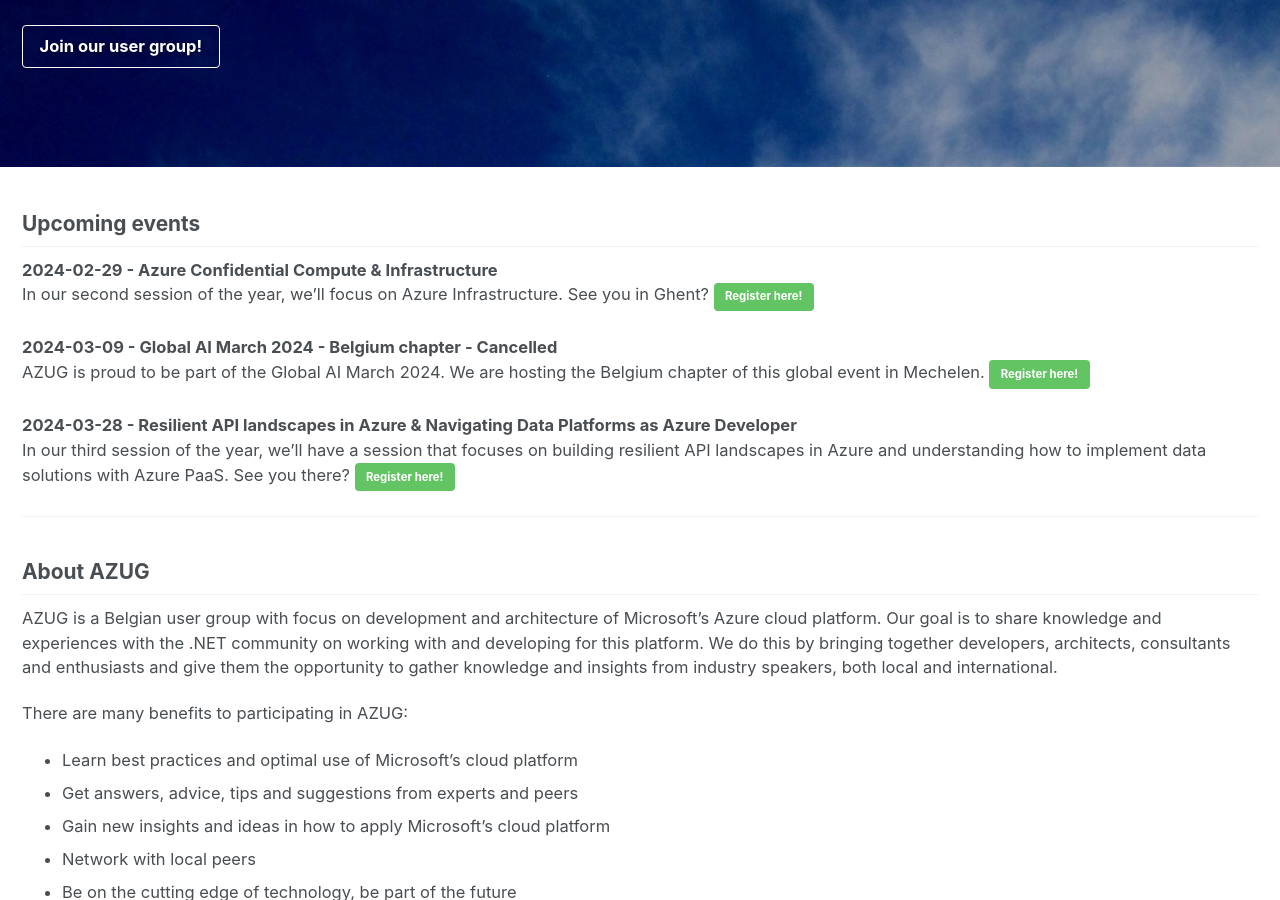
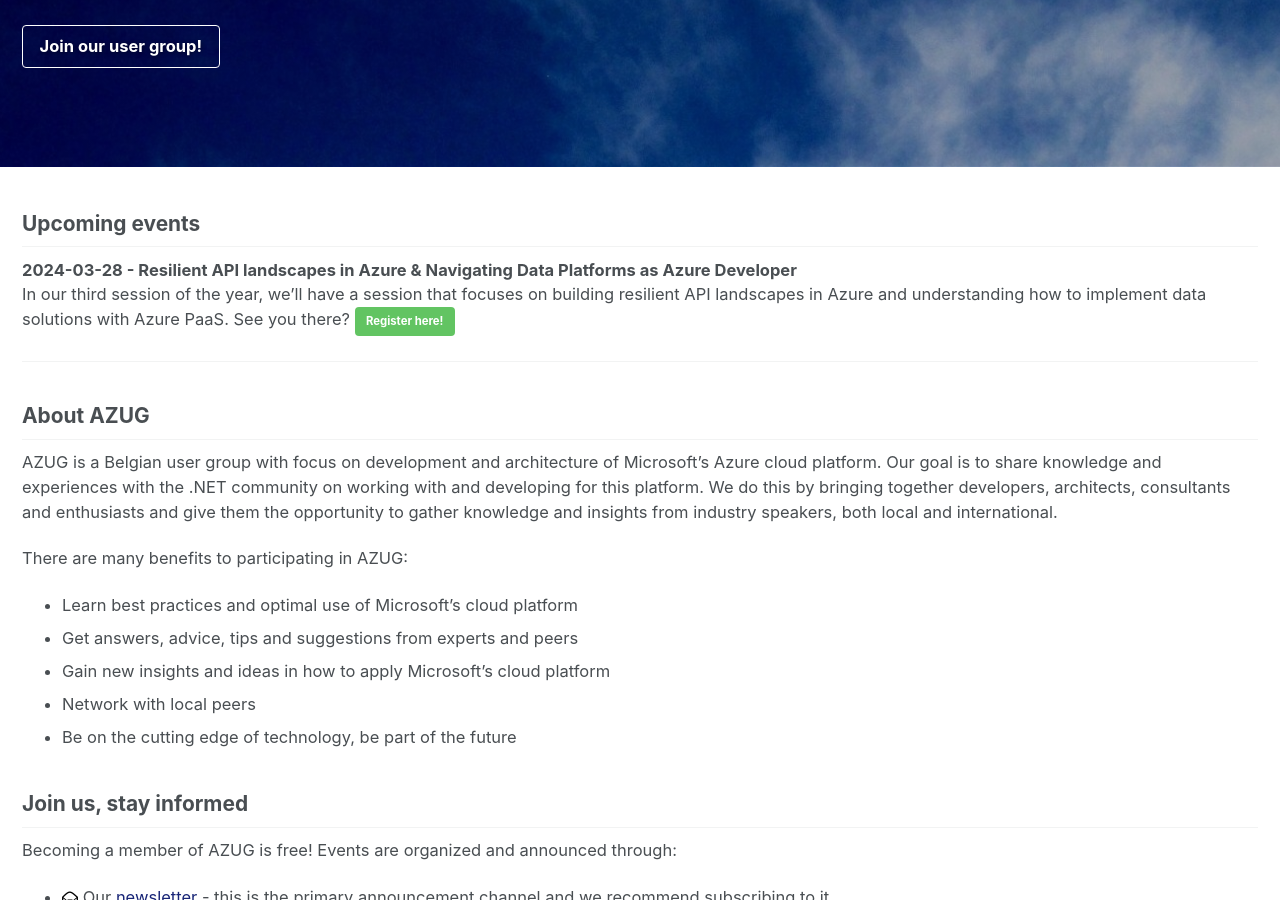
Before and after one commit to AzugBe/azugbe.github.io, a Jekyll site: the page built from index.md, in a window 1280 px wide and 900 px high, scrolled down 392 px. Built offline with Jekyll 4.4.1, drawn with Linux system fonts in a browser that asks for light colours; our own code applies the rules of GitHub Pages for plain Markdown files; comment, search, counter and statistics services are not loaded.

Commit message:
Update index.md

```diff
--- a/index.md
+++ b/index.md
@@ -13,12 +13,6 @@ excerpt: "The Belgium Azure User Group focuses on knowledge sharing and networki
 ---
 
 ## Upcoming events
-
-**2024-02-29 - Azure Confidential Compute & Infrastructure**<br>
-In our second session of the year, we'll focus on Azure Infrastructure. See you in Ghent? [Register here!](https://www.azug.be/events/2024/02/29/azure-confidential-compute-infrastructure){: .btn .btn--success}
-
-**2024-03-09 - Global AI March 2024 - Belgium chapter - Cancelled**<br>
-AZUG is proud to be part of the Global AI March 2024. We are hosting the Belgium chapter of this global event in Mechelen. [Register here!](https://www.azug.be/events/2024/03/09/global-ai-march-2024){: .btn .btn--success}
 
 **2024-03-28 - Resilient API landscapes in Azure & Navigating Data Platforms as Azure Developer**<br>
 In our third session of the year, we'll have a session that focuses on building resilient API landscapes in Azure and understanding how to implement data solutions with Azure PaaS. See you there? [Register here!](https://www.azug.be/events/2024/03/28/azure-developer-data){: .btn .btn--success}
```
